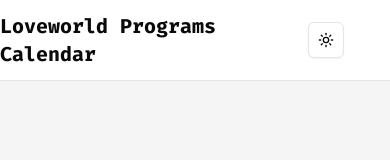
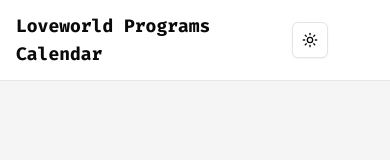
Before and after one commit to spiritmoney/calender-app, a Next.js app: page / in a window 390 px wide. Shown: the top 160 px of the page. Built offline with nearby package versions, Linux system fonts and the light colour scheme.

Commit message:
second commit

```diff
--- a/app/components/Header.tsx
+++ b/app/components/Header.tsx
@@ -7,10 +7,10 @@
 const Header = () => {
   return (
     <header className="w-full border-b border-border bg-background">
-      <div className="container flex h-20 items-center justify-around">
+      <div className="container flex h-20 items-center justify-between px-4 md:px-8">
         <div className="flex items-center gap-2">
           {/* <Image src="/debug.png" alt="Logo" width={48} height={48} /> */}
-          <span className="text-xl font-bold text-foreground">Loveworld Programs Calendar</span>
+          <span className="text-lg sm:text-xl font-bold text-foreground">Loveworld Programs Calendar</span>
         </div>
         <div>
           <ModeToggle />
```
